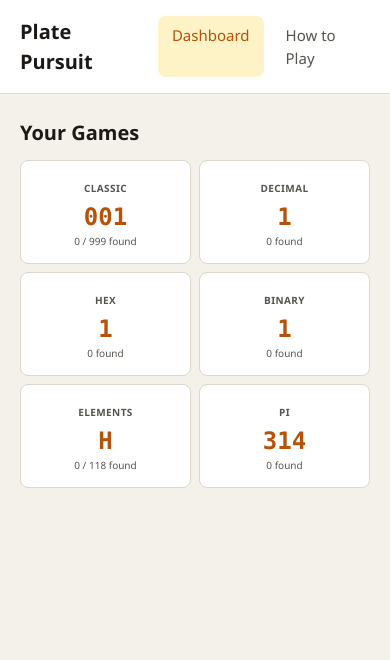
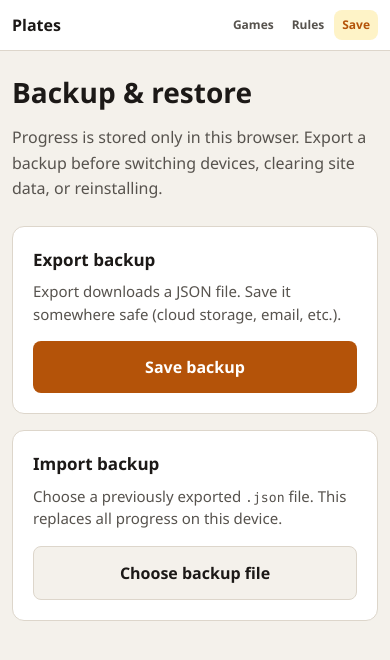
Before and after one commit to TheLocehiliosan/plates, a React (Vite) app: page /backup in a window 390 px wide. Before the commit this address led to /. Shown: the top 660 px of the page. Built offline with nearby package versions, Linux system fonts and the light colour scheme.

Commit message:
Add JSON backup/restore and compact mobile navigation.
Export and import progress via a Backup page with mobile-friendly sharing, and use short top-nav labels on small screens.

Co-authored-by: Cursor <cursoragent@cursor.com>

```diff
--- a/src/App.tsx
+++ b/src/App.tsx
@@ -1,6 +1,7 @@
 import { BrowserRouter, Navigate, Route, Routes } from 'react-router-dom';
 import { Layout } from './components/Layout';
 import { ProgressProvider } from './context/ProgressContext';
+import { Backup } from './pages/Backup';
 import { Dashboard } from './pages/Dashboard';
 import { Rules } from './pages/Rules';
 import { VariantDetail } from './pages/VariantDetail';
@@ -14,6 +15,7 @@ export default function App() {
             <Route index element={<Dashboard />} />
             <Route path="variant/:variantId" element={<VariantDetail />} />
             <Route path="rules" element={<Rules />} />
+            <Route path="backup" element={<Backup />} />
             <Route path="*" element={<Navigate to="/" replace />} />
           </Route>
         </Routes>
--- a/src/components/Layout.module.css
+++ b/src/components/Layout.module.css
@@ -15,41 +15,65 @@
 .headerInner {
   max-width: 960px;
   margin: 0 auto;
-  padding: 1rem 1.25rem;
+  padding: 0.625rem 0.75rem;
   display: flex;
   align-items: center;
   justify-content: space-between;
-  gap: 1rem;
+  gap: 0.5rem;
 }
 
 .logo {
-  font-size: 1.25rem;
+  flex-shrink: 1;
+  min-width: 0;
   font-weight: 700;
   color: var(--color-text);
   text-decoration: none;
+  overflow: hidden;
+  text-overflow: ellipsis;
+  white-space: nowrap;
 }
 
 .logo:hover {
   color: var(--color-accent);
 }
 
+.logoFull {
+  display: none;
+  font-size: 1.25rem;
+}
+
+.logoShort {
+  display: inline;
+  font-size: 1rem;
+}
+
 .nav {
   display: flex;
-  gap: 0.5rem;
+  flex-shrink: 0;
+  gap: 0.125rem;
 }
 
 .navLink {
-  padding: 0.5rem 0.875rem;
+  padding: 0.375rem 0.5rem;
   border-radius: var(--radius-sm);
   color: var(--color-text-muted);
   text-decoration: none;
-  font-weight: 500;
-  font-size: 0.9375rem;
+  font-weight: 600;
+  font-size: 0.75rem;
+  white-space: nowrap;
 }
 
 .navLink:hover {
   color: var(--color-text);
   background: var(--color-surface-hover);
+}
+
+.navLabelFull {
+  display: none;
+}
+
+.navLabelShort {
+  display: inline;
 }
 
 .active {
@@ -62,15 +86,72 @@
   max-width: 960px;
   width: 100%;
   margin: 0 auto;
-  padding: 1.5rem 1.25rem 3rem;
+  padding: 1.25rem 0.75rem 3rem;
+}
+
+@media (min-width: 480px) {
+  .headerInner {
+    padding: 0.75rem 1rem;
+    gap: 0.75rem;
+  }
+
+  .logoShort {
+    font-size: 1.0625rem;
+  }
+
+  .nav {
+    gap: 0.25rem;
+  }
+
+  .navLink {
+    padding: 0.4375rem 0.625rem;
+    font-size: 0.8125rem;
+  }
 }
 
 @media (min-width: 640px) {
   .headerInner {
     padding: 1rem 1.5rem;
+    gap: 1rem;
+  }
+
+  .logoFull {
+    display: inline;
+  }
+
+  .logoShort {
+    display: none;
+  }
+
+  .nav {
+    gap: 0.5rem;
+  }
+
+  .navLink {
+    padding: 0.5rem 0.875rem;
+    font-size: 0.9375rem;
+    font-weight: 500;
+  }
+
+  .navLabelFull {
+    display: inline;
+  }
+
+  .navLabelShort {
+    display: none;
   }
 
   .main {
     padding: 2rem 1.5rem 4rem;
   }
 }
+
+@media (min-width: 768px) {
+  .logoShort {
+    display: none;
+  }
+
+  .logoFull {
+    display: inline;
+  }
+}
--- a/src/components/Layout.tsx
+++ b/src/components/Layout.tsx
@@ -1,5 +1,11 @@
 import { NavLink, Outlet } from 'react-router-dom';
 import styles from './Layout.module.css';
+
+const NAV_ITEMS = [
+  { to: '/', label: 'Dashboard', mobileLabel: 'Games', end: true },
+  { to: '/rules', label: 'How to Play', mobileLabel: 'Rules', end: false },
+  { to: '/backup', label: 'Backup', mobileLabel: 'Save', end: false },
+] as const;
 
 export function Layout() {
   return (
@@ -7,26 +13,24 @@ export function Layout() {
       <header className={styles.header}>
         <div className={styles.headerInner}>
           <NavLink to="/" className={styles.logo} end>
-            Plate Pursuit
+            <span className={styles.logoFull}>Plate Pursuit</span>
+            <span className={styles.logoShort}>Plates</span>
           </NavLink>
-          <nav className={styles.nav}>
+
+          <nav className={styles.nav} aria-label="Main">
+            {NAV_ITEMS.map((item) => (
               <NavLink
-              to="/"
-              className={({ isActive }) =>
-                isActive ? `${styles.navLink} ${styles.active}` : styles.navLink
-              }
-              end
-            >
-              Dashboard
-            </NavLink>
-            <NavLink
-              to="/rules"
+                key={item.to}
+                to={item.to}
+                end={item.end}
                 className={({ isActive }) =>
                   isActive ? `${styles.navLink} ${styles.active}` : styles.navLink
                 }
               >
-              How to Play
+                <span className={styles.navLabelFull}>{item.label}</span>
+                <span className={styles.navLabelShort}>{item.mobileLabel}</span>
               </NavLink>
+            ))}
           </nav>
         </div>
       </header>
--- a/src/context/ProgressContext.tsx
+++ b/src/context/ProgressContext.tsx
@@ -109,9 +109,16 @@ export function ProgressProvider({ children }: { children: ReactNode }) {
     [persist, state],
   );
 
+  const restoreBackup = useCallback(
+    (next: AppState) => {
+      persist(next);
+    },
+    [persist],
+  );
+
   const value = useMemo(
-    () => ({ state, recordFind, undoLast, setPosition }),
-    [recordFind, setPosition, state, undoLast],
+    () => ({ state, recordFind, undoLast, setPosition, restoreBackup }),
+    [recordFind, restoreBackup, setPosition, state, undoLast],
   );
 
   return (
--- a/src/context/progress-context.ts
+++ b/src/context/progress-context.ts
@@ -6,6 +6,7 @@ export interface ProgressContextValue {
   recordFind: (variantId: VariantId, note?: string) => boolean;
   undoLast: (variantId: VariantId) => boolean;
   setPosition: (variantId: VariantId, progressIndex: number) => boolean;
+  restoreBackup: (state: AppState) => void;
 }
 
 export const ProgressContext = createContext<ProgressContextValue | null>(null);
--- /dev/null
+++ b/src/pages/Backup.module.css
@@ -0,0 +1,110 @@
+.header {
+  margin-bottom: 1.5rem;
+}
+
+.title {
+  margin: 0 0 0.75rem;
+  font-size: 1.75rem;
+  font-weight: 700;
+}
+
+.intro {
+  margin: 0;
+  color: var(--color-text-muted);
+  line-height: 1.6;
+  max-width: 42rem;
+}
+
+.section {
+  background: var(--color-surface);
+  border: 1px solid var(--color-border);
+  border-radius: var(--radius-md);
+  padding: 1.25rem;
+  margin-bottom: 1rem;
+}
+
+.sectionTitle {
+  margin: 0 0 0.5rem;
+  font-size: 1.0625rem;
+  font-weight: 600;
+}
+
+.sectionText {
+  margin: 0 0 1rem;
+  font-size: 0.9375rem;
+  color: var(--color-text-muted);
+  line-height: 1.5;
+}
+
+.sectionText code {
+  font-family: var(--font-mono);
+  font-size: 0.875em;
+}
+
+.fileInput {
+  display: none;
+}
+
+.primaryButton,
+.secondaryButton {
+  width: 100%;
+  padding: 0.875rem 1rem;
+  font-size: 1rem;
+  font-weight: 600;
+  border-radius: var(--radius-sm);
+  cursor: pointer;
+  border: none;
+}
+
+.primaryButton {
+  color: white;
+  background: var(--color-accent);
+}
+
+.primaryButton:hover:not(:disabled) {
+  background: var(--color-accent-hover);
+}
+
+.secondaryButton {
+  color: var(--color-text);
+  background: var(--color-bg);
+  border: 1px solid var(--color-border);
+}
+
+.secondaryButton:hover:not(:disabled) {
+  border-color: var(--color-accent);
+}
+
+.primaryButton:disabled,
+.secondaryButton:disabled {
+  opacity: 0.5;
+  cursor: not-allowed;
+}
+
+.message {
+  margin: 0;
+  padding: 0.875rem 1rem;
+  background: var(--color-success-soft);
+  color: var(--color-success);
+  border-radius: var(--radius-sm);
+  font-size: 0.9375rem;
+  line-height: 1.5;
+}
+
+.error {
+  margin: 0;
+  padding: 0.875rem 1rem;
+  background: #fef2f2;
+  color: #b91c1c;
+  border-radius: var(--radius-sm);
+  font-size: 0.9375rem;
+  line-height: 1.5;
+}
+
+@media (min-width: 640px) {
+  .primaryButton,
+  .secondaryButton {
+    width: auto;
+    min-width: 12rem;
+  }
+}
--- /dev/null
+++ b/src/pages/Backup.tsx
@@ -0,0 +1,123 @@
+import { useRef, useState } from 'react';
+import { useProgress } from '../context/useProgress';
+import { canShareBackupFiles, exportBackup, readBackupFile } from '../storage/backup';
+import styles from './Backup.module.css';
+
+export function Backup() {
+  const { state, restoreBackup } = useProgress();
+  const fileInputRef = useRef<HTMLInputElement>(null);
+  const [message, setMessage] = useState<string | null>(null);
+  const [error, setError] = useState<string | null>(null);
+  const [busy, setBusy] = useState(false);
+
+  async function handleExport() {
+    setMessage(null);
+    setError(null);
+    setBusy(true);
+    try {
+      const result = await exportBackup(state);
+      setMessage(
+        result === 'shared'
+          ? 'Backup shared. Save the file somewhere safe (Files, Drive, email, etc.).'
+          : 'Backup downloaded. Keep the JSON file somewhere safe.',
+      );
+    } catch (err) {
+      if (err instanceof Error && err.name === 'AbortError') {
+        return;
+      }
+      setError('Could not export backup. Try again.');
+    } finally {
+      setBusy(false);
+    }
+  }
+
+  function handleImportClick() {
+    setMessage(null);
+    setError(null);
+    fileInputRef.current?.click();
+  }
+
+  async function handleFileChange(file: File | undefined) {
+    if (!file) {
+      return;
+    }
+
+    setBusy(true);
+    setMessage(null);
+    setError(null);
+
+    try {
+      const backup = await readBackupFile(file);
+      const confirmed = window.confirm(
+        'Replace all progress on this device with the backup? This cannot be undone.',
+      );
+      if (!confirmed) {
+        return;
+      }
+      restoreBackup(backup);
+      setMessage('Backup restored successfully.');
+    } catch (err) {
+      setError(err instanceof Error ? err.message : 'Could not import backup.');
+    } finally {
+      setBusy(false);
+      if (fileInputRef.current) {
+        fileInputRef.current.value = '';
+      }
+    }
+  }
+
+  const shareHint = canShareBackupFiles()
+    ? 'On this device, export opens the share sheet so you can save to Files or cloud storage.'
+    : 'Export downloads a JSON file. Save it somewhere safe (cloud storage, email, etc.).';
+
+  return (
+    <div className={styles.backup}>
+      <header className={styles.header}>
+        <h1 className={styles.title}>Backup &amp; restore</h1>
+        <p className={styles.intro}>
+          Progress is stored only in this browser. Export a backup before switching
+          devices, clearing site data, or reinstalling.
+        </p>
+      </header>
+
+      <section className={styles.section}>
+        <h2 className={styles.sectionTitle}>Export backup</h2>
+        <p className={styles.sectionText}>{shareHint}</p>
+        <button
+          type="button"
+          className={styles.primaryButton}
+          onClick={handleExport}
+          disabled={busy}
+        >
+          Save backup
+        </button>
+      </section>
+
+      <section className={styles.section}>
+        <h2 className={styles.sectionTitle}>Import backup</h2>
+        <p className={styles.sectionText}>
+          Choose a previously exported <code>.json</code> file. This replaces all
+          progress on this device.
+        </p>
+        <input
+          ref={fileInputRef}
+          type="file"
+          accept=".json,application/json"
+          className={styles.fileInput}
+          onChange={(event) => void handleFileChange(event.target.files?.[0])}
+        />
+        <button
+          type="button"
+          className={styles.secondaryButton}
+          onClick={handleImportClick}
+          disabled={busy}
+        >
+          Choose backup file
+        </button>
+      </section>
+
+      {message && <p className={styles.message}>{message}</p>}
+      {error && <p className={styles.error}>{error}</p>}
+    </div>
+  );
+}
--- /dev/null
+++ b/src/storage/backup.ts
@@ -0,0 +1,73 @@
+import type { AppState } from '../games/types';
+import { parseBackupData, serializeState } from './progressStore';
+
+export const BACKUP_FILE_PREFIX = 'plate-pursuit-backup';
+
+function backupFilename(): string {
+  const date = new Date().toISOString().slice(0, 10);
+  return `${BACKUP_FILE_PREFIX}-${date}.json`;
+}
+
+function createBackupBlob(state: AppState): Blob {
+  return new Blob([serializeState(state)], { type: 'application/json' });
+}
+
+function downloadBlob(blob: Blob, filename: string): void {
+  const url = URL.createObjectURL(blob);
+  const anchor = document.createElement('a');
+  anchor.href = url;
+  anchor.download = filename;
+  anchor.click();
+  URL.revokeObjectURL(url);
+}
+
+export async function exportBackup(state: AppState): Promise<'shared' | 'downloaded'> {
+  const filename = backupFilename();
+  const blob = createBackupBlob(state);
+  const file = new File([blob], filename, { type: 'application/json' });
+
+  if (navigator.canShare?.({ files: [file] })) {
+    await navigator.share({
+      files: [file],
+      title: 'Plate Pursuit backup',
+    });
+    return 'shared';
+  }
+
+  downloadBlob(blob, filename);
+  return 'downloaded';
+}
+
+export function readBackupFile(file: File): Promise<AppState> {
+  return new Promise((resolve, reject) => {
+    const reader = new FileReader();
+    reader.onload = () => {
+      try {
+        const text = reader.result;
+        if (typeof text !== 'string') {
+          reject(new Error('Could not read the file.'));
+          return;
+        }
+        const parsed: unknown = JSON.parse(text);
+        const state = parseBackupData(parsed);
+        if (!state) {
+          reject(new Error('This file is not a valid Plate Pursuit backup.'));
+          return;
+        }
+        resolve(state);
+      } catch {
+        reject(new Error('Could not parse the backup file.'));
+      }
+    };
+    reader.onerror = () => reject(new Error('Could not read the file.'));
+    reader.readAsText(file);
+  });
+}
+
+export function canShareBackupFiles(): boolean {
+  if (!navigator.canShare) {
+    return false;
+  }
+  const probe = new File(['{}'], 'probe.json', { type: 'application/json' });
+  return navigator.canShare({ files: [probe] });
+}
--- a/src/storage/progressStore.ts
+++ b/src/storage/progressStore.ts
@@ -105,6 +105,26 @@ function normalizeState(raw: unknown): AppState {
   return empty;
 }
 
+export function parseBackupData(raw: unknown): AppState | null {
+  if (!raw || typeof raw !== 'object') {
+    return null;
+  }
+
+  const candidate = raw as { version?: unknown; variants?: unknown };
+  if (candidate.version !== 1 && candidate.version !== 2) {
+    return null;
+  }
+  if (!candidate.variants || typeof candidate.variants !== 'object') {
+    return null;
+  }
+
+  return normalizeState(raw);
+}
+
+export function serializeState(state: AppState): string {
+  return JSON.stringify(state, null, 2);
+}
+
 export function loadState(): AppState {
   try {
     const raw = localStorage.getItem(STORAGE_KEY);
```
Lines whose indentation alone changed are shown as unchanged.
